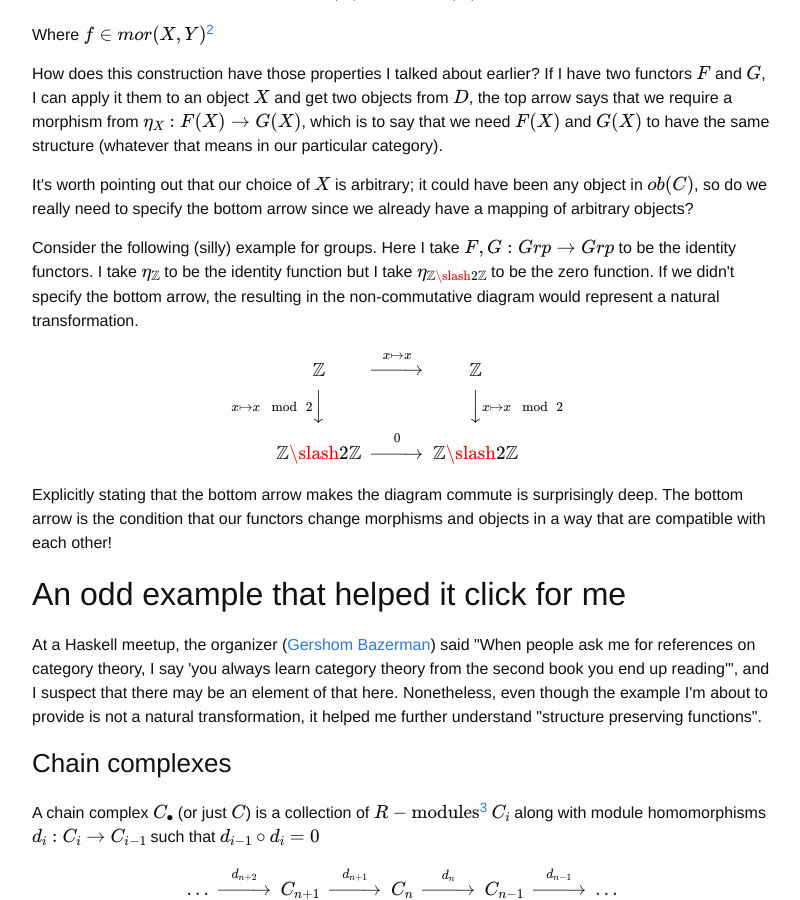
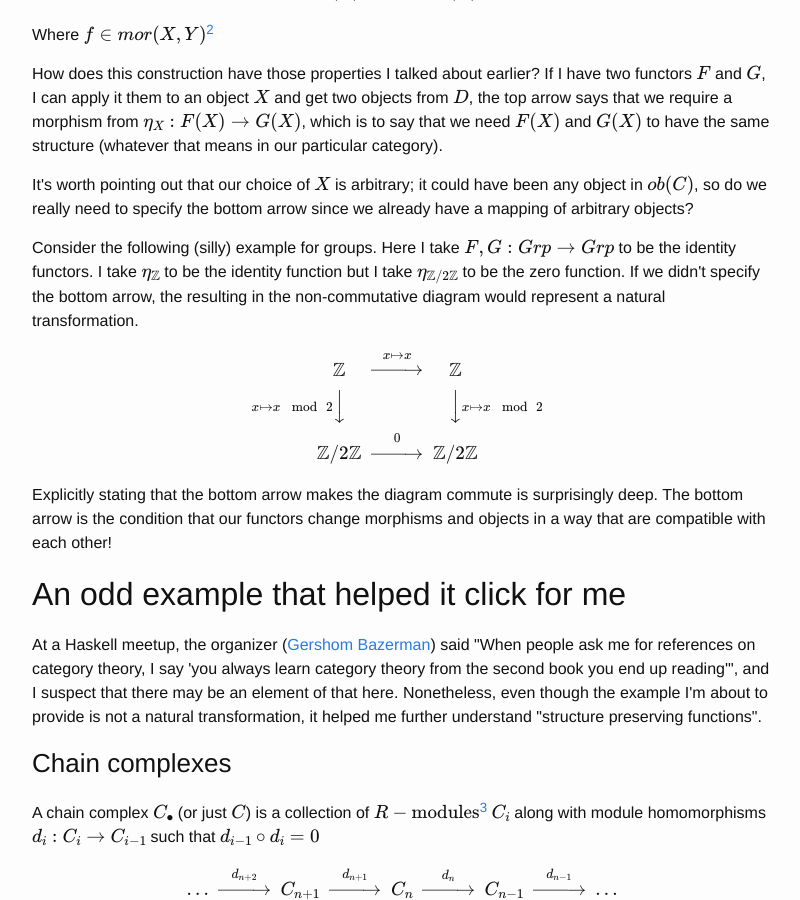
Before and after one commit to b-t-g/b-t-g.github.io, a Jekyll site: the page built from _posts/2018-04-11-understanding-natural-transformations.html, in a window 1280 px wide and 900 px high, scrolled down 1115 px. Shown: the whole window, without its empty margins (238-1038 px from the left). Built offline with Jekyll 4.4.1, drawn with Linux system fonts in a browser that asks for light colours; formulas are drawn with MathJax 3.

Commit message:
Fix slash

```diff
--- a/_posts/2018-04-11-understanding-natural-transformations.html
+++ b/_posts/2018-04-11-understanding-natural-transformations.html
@@ -74,14 +74,14 @@ arbitrary objects?
 
 <p>
 Consider the following (silly) example for groups. Here I take \(F,G:Grp\to Grp\) to be the identity functors. I take \(\eta_\mathbb{Z}\) to be the identity function but I take
-\(\eta_{\mathbb{Z}\slash2\mathbb{Z}}\) to be the zero function. If we didn't specify the bottom arrow, the resulting in the non-commutative diagram would represent a natural transformation.
+\(\eta_{\mathbb{Z}/2\mathbb{Z}}\) to be the zero function. If we didn't specify the bottom arrow, the resulting in the non-commutative diagram would represent a natural transformation.
 </p>
 
 <p>
 \[\begin{CD}
 \mathbb{Z}                   @>x\mapsto x>> \mathbb{Z} \\
 @Vx\mapsto x\mod 2VV                        @VVx\mapsto x\mod 2V \\
-\mathbb{Z}\slash 2\mathbb{Z} @>0>>          \mathbb{Z}\slash 2\mathbb{Z}
+\mathbb{Z}/ 2\mathbb{Z} @>0>>          \mathbb{Z}/ 2\mathbb{Z}
 \end{CD} \]
 </p>
 
--- a/src/drafts/understanding-natural-transformations.org
+++ b/src/drafts/understanding-natural-transformations.org
@@ -50,12 +50,12 @@ It's worth pointing out that our choice of $X$ is arbitrary; it could have been
 arbitrary objects?
 
 Consider the following (silly) example for groups. Here I take $F,G:Grp\to Grp$ to be the identity functors. I take $\eta_\mathbb{Z}$ to be the identity function but I take
-$\eta_{\mathbb{Z}\slash2\mathbb{Z}}$ to be the zero function. If we didn't specify the bottom arrow, the resulting in the non-commutative diagram would represent a natural transformation.
+$\eta_{\mathbb{Z}/2\mathbb{Z}}$ to be the zero function. If we didn't specify the bottom arrow, the resulting in the non-commutative diagram would represent a natural transformation.
 
 \[\begin{CD}
 \mathbb{Z}                   @>x\mapsto x>> \mathbb{Z} \\
 @Vx\mapsto x\mod 2VV                        @VVx\mapsto x\mod 2V \\
-\mathbb{Z}\slash 2\mathbb{Z} @>0>>          \mathbb{Z}\slash 2\mathbb{Z}
+\mathbb{Z}/ 2\mathbb{Z} @>0>>          \mathbb{Z}/ 2\mathbb{Z}
 \end{CD} \]
 
 Explicitly stating that the bottom arrow makes the diagram commute is surprisingly deep. The bottom arrow is the condition that our functors change morphisms and objects in a way that are
```
